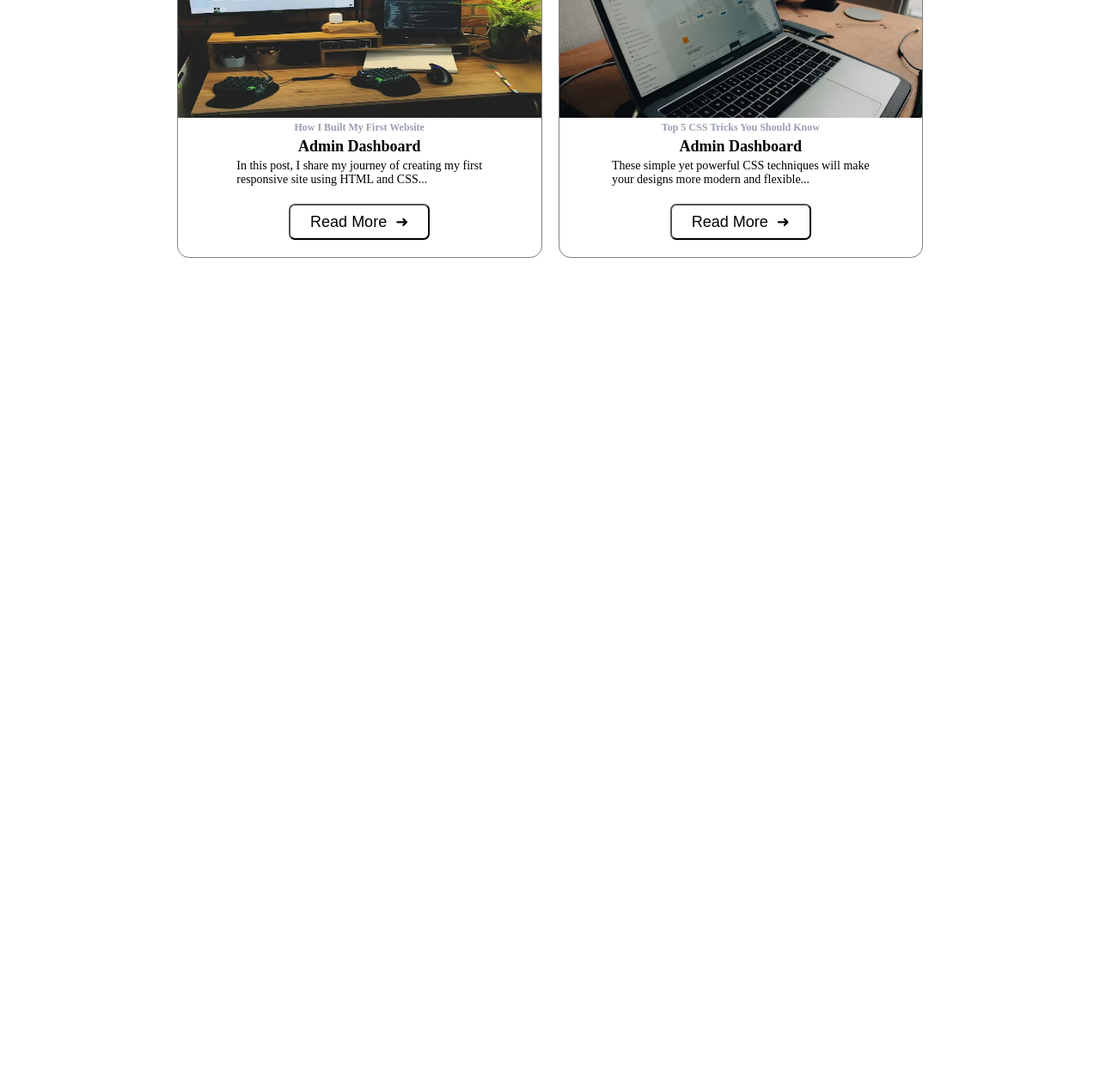
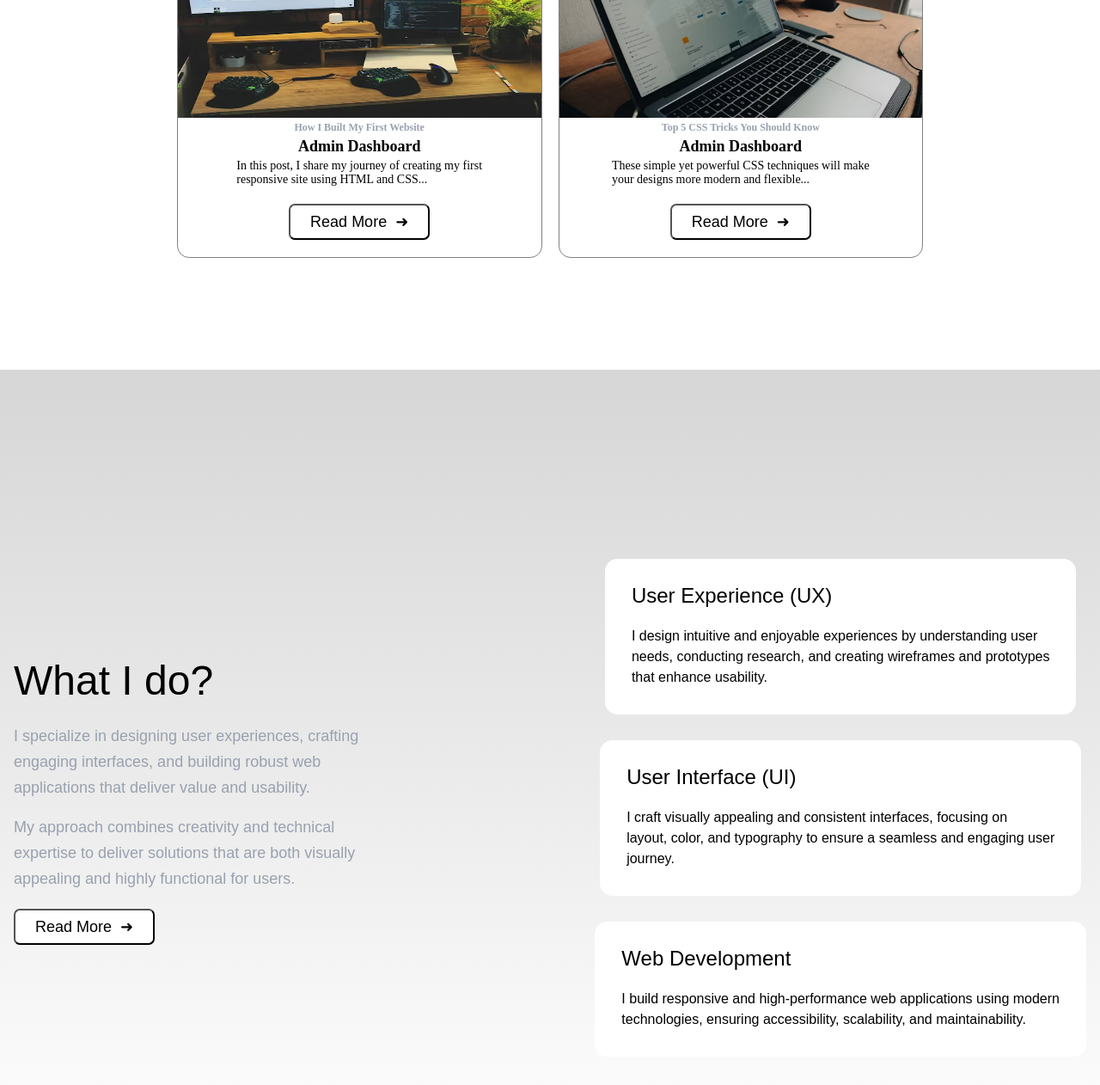
Before and after one commit to MUHAMMADUMAIRSADIQ-CODE1/MY-PORTFOLIO, a plain HTML site: page index.html in a window 1280 px wide. Shown: the part 5099-6361 px from the top of the page at 86% size. Before the commit the page ends 5399 px from the top, so only its background shows below. Drawn offline with Linux system fonts and the light colour scheme.

Commit message:
first commit

```diff
--- a/index.html
+++ b/index.html
@@ -301,6 +301,39 @@
         </div>
 
     </div>
+    <div class="ser">
+        <div id="dow">
+            <p
+                style=" font-family: 'Work Sans', sans-serif;font-size: 48px; color: black;line-height: 24px;margin-bottom: 37px;">
+                What I do?</p>
+            <p
+                style=" font-family: 'Work Sans', sans-serif;font-size: 18px; color:  oklch(0.707 0.022 261.325);margin-bottom: 16px;line-height: 30px;">
+                I specialize in designing user experiences, crafting <br> engaging interfaces,
+                and building robust web <br> applications that deliver value and usability.</p>
+            <p
+                style=" font-family: 'Work Sans', sans-serif;font-size: 18px; color:  oklch(0.707 0.022 261.325);line-height: 30px;">
+                My approach combines creativity and technical <br> expertise to deliver solutions that are both
+                visually <br> appealing and highly functional for users.</p>
+               <button
+                    style="background-color: white;color: black; margin: 20px 0px;padding:8px 23px; cursor: pointer;">Read
+                    More&nbsp;
+                    ➜</button>
+        </div>
+        <div class="serv">
+            <div class="seru"><p  style=" font-family: 'Work Sans', sans-serif;font-size: 24px; color: black;line-height: 24px; margin-bottom: 23px;">
+                User Experience (UX)</p><p style=" font-family: 'Work Sans', sans-serif;font-size: 16px; color: black;line-height: 24px;">
+                    I design intuitive and enjoyable experiences by understanding user <br> needs, conducting research, and
+                    creating wireframes and prototypes <br> that enhance usability.</p></div>
+            <div class="seru"><p  style=" font-family: 'Work Sans', sans-serif;font-size: 24px; color: black;line-height: 24px; margin-bottom: 23px;">
+                User Interface (UI)</p><p style=" font-family: 'Work Sans', sans-serif;font-size: 16px; color: black;line-height: 24px;">
+                   I craft visually appealing and consistent interfaces, focusing on  <br>layout, color, and
+                   typography to ensure a seamless and engaging user <br> journey.</p></div>
+              <div class="seru"><p  style=" font-family: 'Work Sans', sans-serif;font-size: 24px; color: black;line-height: 24px; margin-bottom: 23px;">
+                Web Development</p><p style=" font-family: 'Work Sans', sans-serif;font-size: 16px; color: black;line-height: 24px;">
+                   I build responsive and high-performance web applications using  modern <br>technologies,
+                   ensuring accessibility, scalability, and maintainability.</p></div>
+        </div>
+    </div>
 
 </body>
 
--- a/port.css
+++ b/port.css
@@ -436,3 +436,36 @@ button:hover {
   align-items: center;
   gap: 19px;
 }
+.ser{
+  display: flex;
+  justify-content: space-between;
+  flex-direction: row;
+  margin-top:130px ;
+  padding: 100px 16px;
+   background: linear-gradient(to right, #d1830f, #2cb7b7);
+  background: linear-gradient(to top, #ffffff, #d6d6d6);
+}
+#dow{
+  padding-top: 250px;
+}
+.serv{
+  display: flex;
+  flex-direction: column;
+
+  justify-content: center;
+  align-items: center;
+  /* text-align: center; */
+margin-top: 120px;
+
+}
+.seru{
+
+  border-radius: 14px;
+  border:1px solid white ;
+  background-color: white;
+    padding: 30px;
+  margin-bottom: 30px;
+  }
+  .seru:hover{
+ border-left: 6px solid rgb(255, 131, 7);
+  }
```
